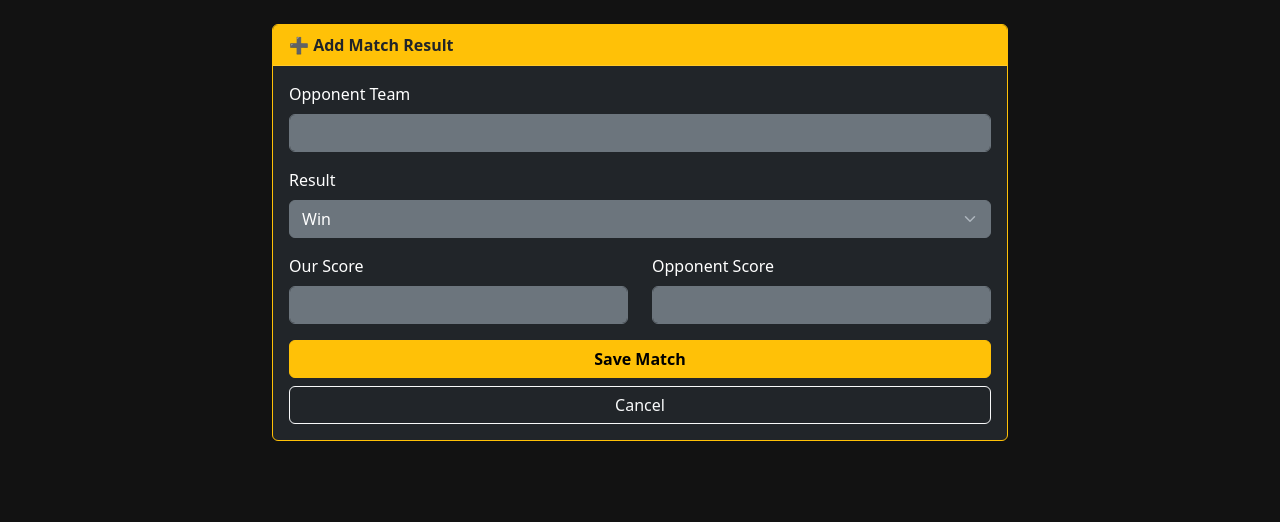
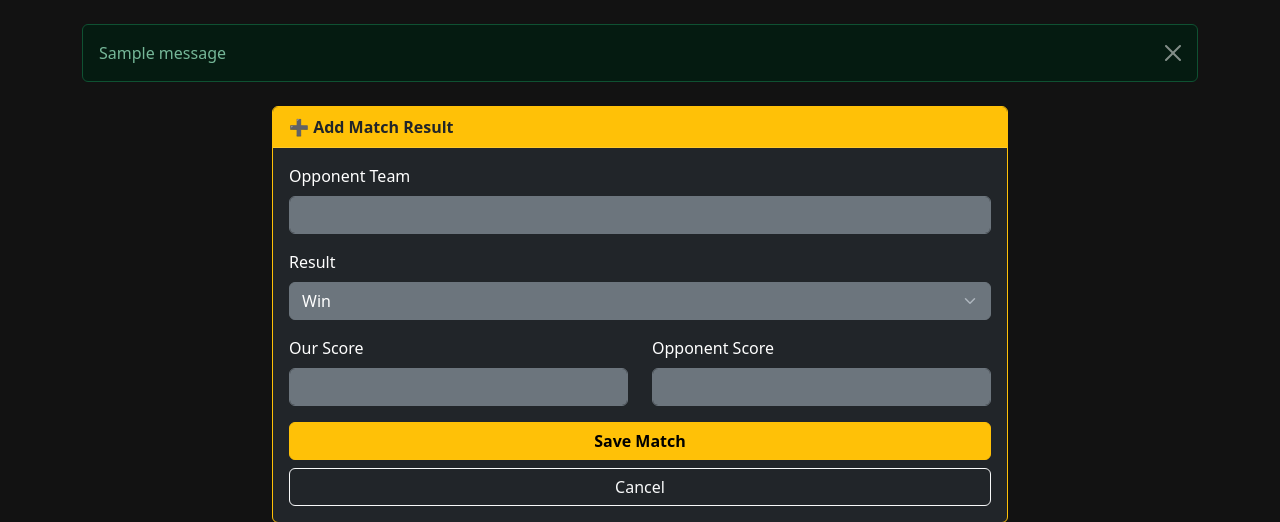
Before and after one commit to jamInwza007x/hoop-analytics, a Flask app: page /matches/add in a window 1280 px wide. Shown: the part 57-579 px from the top of the page. Run offline with Flask 3, Linux system fonts and the light colour scheme; tables that the repository leaves empty hold one stand-in row (values such as "Sample post"); one stand-in notice (Sample message) is shown.

Commit message:
Add flash messages UI to base template

```diff
--- a/templates/base.html
+++ b/templates/base.html
@@ -21,6 +21,16 @@
         </div>
     </nav>
     <div class="container">
+        {% with messages = get_flashed_messages(with_categories=true) %}
+  {% if messages %}
+    {% for category, message in messages %}
+      <div class="alert alert-{{ category }} alert-dismissible fade show mt-3" role="alert">
+        {{ message }}
+        <button type="button" class="btn-close" data-bs-dismiss="alert" aria-label="Close"></button>
+      </div>
+    {% endfor %}
+  {% endif %}
+{% endwith %}
         {% block content %}{% endblock %}
     </div>
 </body>
```
